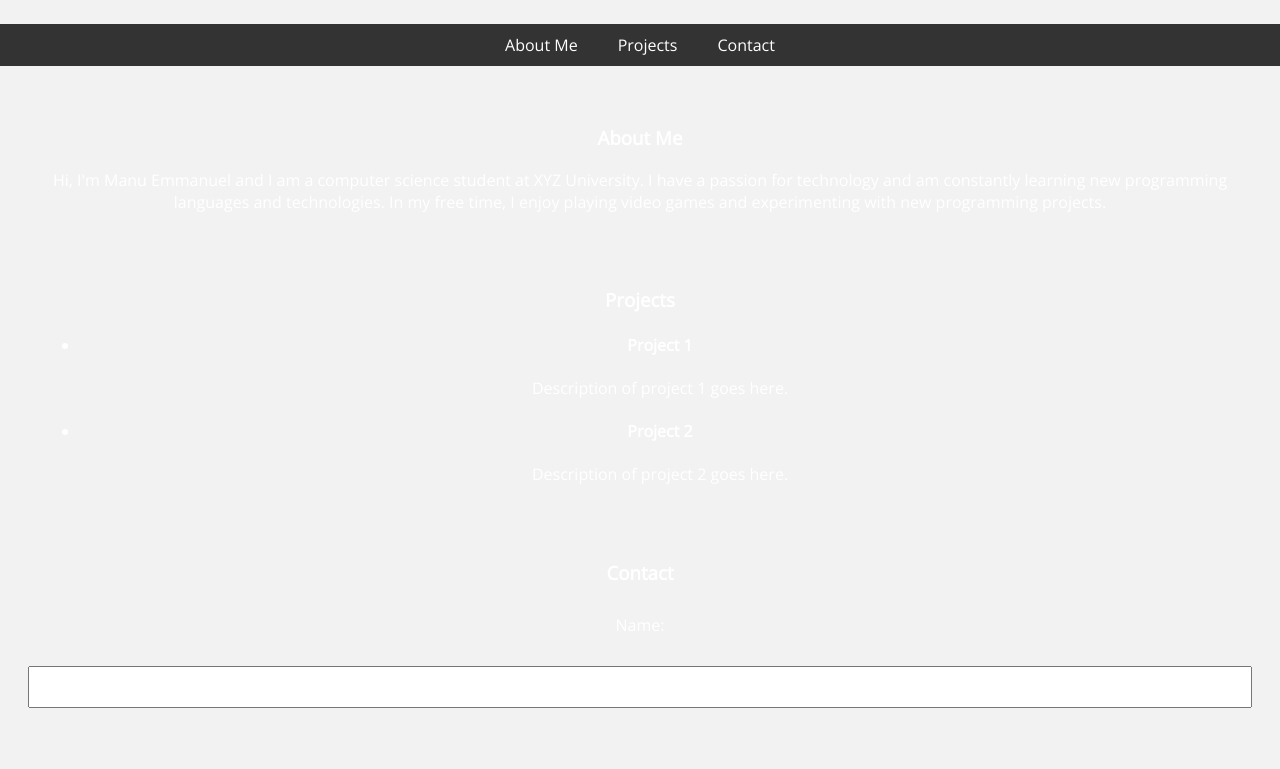
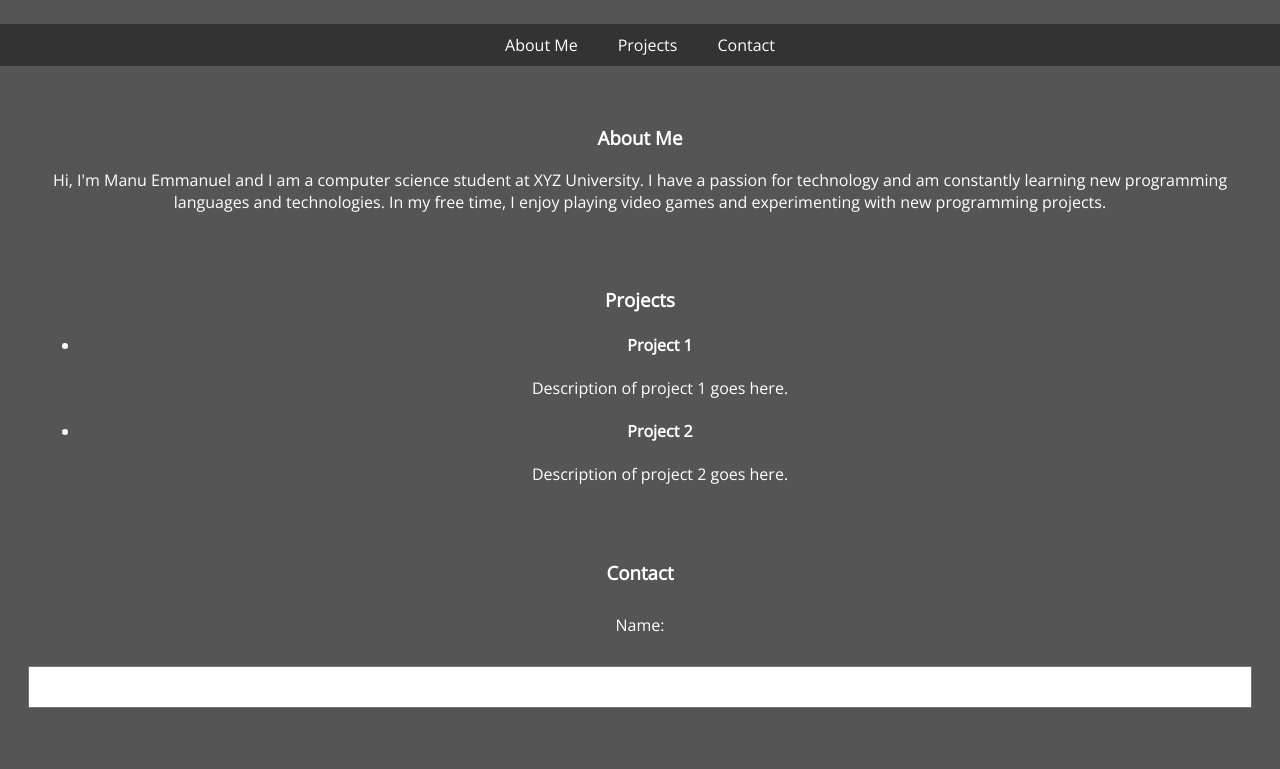
Before and after one commit to ZEROC204/Portfolio_Page, a plain HTML site: page index.html in a window 1280 px wide. Shown: the part 188-957 px from the top of the page. Drawn offline with nearby package versions, Linux system fonts and the light colour scheme.

Commit message:
Update style.css

```diff
--- a/style.css
+++ b/style.css
@@ -1,7 +1,7 @@
 
 body {
   font-family: 'Open Sans', sans-serif;
-  background-color: #f2f2f2;
+  background-color: #555555;
   margin: 0;
   padding: 0;
 }
```
